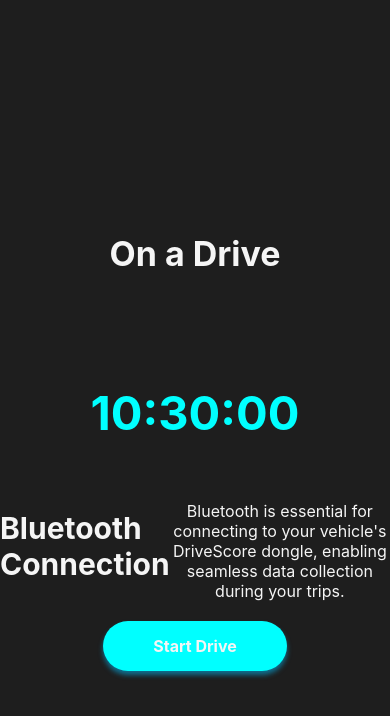
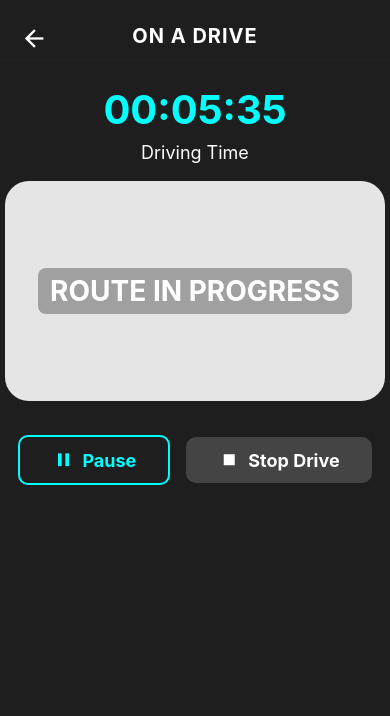
Before and after one commit to Deethya0715/Indicatory, a React Native app: screen /LiveDrivingScreen in a window 390 px wide. Shown: the top 716 px of the page. Built offline with nearby package versions, Linux system fonts and the light colour scheme.

Commit message:
live driving screen is almost done but i dont have the map connected yet

```diff
--- a/App.js
+++ b/App.js
@@ -23,6 +23,7 @@ export default function App() {
         <Stack.Screen name='MainDashboardScreen' component={MainDashboardScreen}/>
         <Stack.Screen name='LiveDrivingScreen' component={LiveDrivingScreen}/>
         <Stack.Screen name = 'TripHistoryScreen' component={TripHistoryScreen}/>
+        <Stack.Screen name = 'TripSummaryScreen' component={TripSummaryScreen}/>
         <Stack.Screen name = 'ProfileScreen' component={ProfileScreen}/>
       </Stack.Navigator>
     </NavigationContainer>
--- a/components/LiveDrivingScreen.js
+++ b/components/LiveDrivingScreen.js
@@ -1,102 +1,171 @@
-import React from 'react';
-import { Image, View, Text, TouchableOpacity, StyleSheet, SafeAreaView, StatusBar } from 'react-native';
-
+import React, { useState, useEffect, useRef } from 'react';
+import { View, Text, TouchableOpacity, StyleSheet, SafeAreaView, StatusBar, Image } from 'react-native';
+import Icon from 'react-native-vector-icons/MaterialCommunityIcons';
 
 const LiveDrivingScreen = ({ navigation }) => {
-  // Function to handle the button press and navigate to the next screen
-  const handlePress = () => {
-    // In your final app, this will navigate to the Dashboard screen
-    navigation.navigate('TripSummaryScreen');
+  // Timer logic
+  const [seconds, setSeconds] = useState(330); // 5:30 in seconds
+  const [paused, setPaused] = useState(false);
+  const intervalRef = useRef(null);
+
+  useEffect(() => {
+    if (!paused) {
+      intervalRef.current = setInterval(() => {
+        setSeconds((prev) => prev + 1);
+      }, 1000);
+    } else if (intervalRef.current) {
+      clearInterval(intervalRef.current);
+    }
+    return () => clearInterval(intervalRef.current);
+  }, [paused]);
+
+  const formatTime = (secs) => {
+    const m = String(Math.floor(secs / 60)).padStart(2, '0');
+    const s = String(secs % 60).padStart(2, '0');
+    return `00:${m}:${s}`;
   };
 
   return (
     <SafeAreaView style={styles.container}>
       <StatusBar barStyle="light-content" />
+      <View style={styles.header}>
+        <Icon name="arrow-left" size={28} color="#fff" style={styles.backIcon} />
+        <Text style={styles.headerText}>ON A DRIVE</Text>
+      </View>
       <View style={styles.content}>
-        {/* The Page's Title */}
-        <Text style={styles.title}>On a Drive</Text>
-
-        {/* Time is currently hard Coded/fixed time */}
-        <View>
-          <Text style={styles.timeFormatting}>10:30:00</Text>
+        <Text style={styles.timer}>{formatTime(seconds)}</Text>
+        <Text style={styles.drivingTime}>Driving Time</Text>
+        <View style={styles.mapContainer}>
+          {/* Replace with your map image if available */}
+          <Text style={styles.mapTitle}>ROUTE IN PROGRESS</Text>
         </View>
-
-        <View style = {styles.container}>
-          <Text style={styles.mapTextOverlay}>Bluetooth Connection</Text>
-          <Text style = {styles.bodyText}>Bluetooth is essential for connecting to your vehicle's DriveScore dongle, enabling seamless data collection during your trips.</Text>
+        <View style={styles.buttonRow}>
+          <TouchableOpacity
+            style={[styles.pauseButton, paused && styles.resumeButton]}
+            onPress={() => setPaused((prev) => !prev)}>
+            <Icon name="pause" size={22} color={paused ? '#fff' : '#00FFFF'} style={styles.buttonIcon} />
+            <Text style={[styles.pauseButtonText, paused && styles.resumeButtonText]}>{paused ? 'Resume' : 'Pause'}</Text>
+          </TouchableOpacity>
+          <TouchableOpacity style={styles.stopDriveButton} onPress={() => navigation.navigate('TripSummaryScreen')}>
+            <Icon name="stop" size={22} color="#fff" style={styles.buttonIcon} />
+            <Text style={styles.stopDriveButtonText}>Stop Drive</Text>
+          </TouchableOpacity>
         </View>
-
-        {/* The call-to-action button */}
-        <TouchableOpacity style={styles.button} onPress={handlePress}>
-          <Text style={styles.buttonText}>Start Drive</Text>
-        </TouchableOpacity>
       </View>
     </SafeAreaView>
   );
 };
 
-
-
 const styles = StyleSheet.create({
   container: {
     flex: 1,
-    backgroundColor: '#1e1e1e', // Your dark gray background
+    backgroundColor: '#1e1e1e',
+  },
+  header: {
+    flexDirection: 'row',
+    alignItems: 'center',
     justifyContent: 'center',
-    alignItems: 'center',
-    flexDirection: 'row',
+    paddingTop: 24,
+    paddingBottom: 12,
+    borderBottomWidth: 1,
+    borderBottomColor: '#222',
+  },
+  backIcon: {
+    position: 'absolute',
+    left: 20,
+    top: 24,
+  },
+  headerText: {
+    color: '#fff',
+    fontSize: 20,
+    fontWeight: 'bold',
+    letterSpacing: 1,
+    textAlign: 'center',
   },
   content: {
     flex: 1,
+    alignItems: 'center',
+    paddingTop: 24,
+  },
+  timer: {
+    fontSize: 40,
+    fontWeight: 'bold',
+    color: '#00FFFF',
+    textAlign: 'center',
+    marginBottom: 8,
+  },
+  drivingTime: {
+    color: '#fff',
+    fontSize: 18,
+    marginBottom: 18,
+  },
+  mapContainer: {
+    width: 380,
+    height: 220,
+    backgroundColor: '#e5e5e5',
+    borderRadius: 24,
+    alignItems: 'center',
+    justifyContent: 'center',
+    marginBottom: 24,
+    overflow: 'hidden',
+  },
+  mapTitle: {
+    color: '#fff',
+    fontWeight: 'bold',
+    fontSize: 28,
+    textAlign: 'center',
+    backgroundColor: 'rgba(0,0,0,0.3)',
+    paddingHorizontal: 12,
+    paddingVertical: 6,
+    borderRadius: 8,
+  },
+  buttonRow: {
+    flexDirection: 'row',
     justifyContent: 'center',
     alignItems: 'center',
+    marginTop: 10,
   },
-  title: {
-    fontSize: 34,
+  pauseButton: {
+    flexDirection: 'row',
+    alignItems: 'center',
+    borderWidth: 2,
+    borderColor: '#00FFFF',
+    borderRadius: 10,
+    paddingVertical: 12,
+    paddingHorizontal: 32,
+    marginRight: 16,
+    backgroundColor: 'transparent',
+  },
+  pauseButtonText: {
+    color: '#00FFFF',
     fontWeight: 'bold',
-    color: '#F5F5F5',
-    textAlign: 'center',
-    marginTop: 10,
-    marginBottom: 50,
-    paddingTop: 50,
+    fontSize: 18,
+    marginLeft: 8,
   },
-  timeFormatting: {
-    fontSize: 47,
+  resumeButton: {
+    backgroundColor: '#00BFFF',
+    borderColor: '#00BFFF',
+  },
+  resumeButtonText: {
+    color: '#fff',
+  },
+  stopDriveButton: {
+    flexDirection: 'row',
+    alignItems: 'center',
+    backgroundColor: '#444',
+    borderRadius: 10,
+    paddingVertical: 12,
+    paddingHorizontal: 32,
+  },
+  stopDriveButtonText: {
+    color: '#fff',
     fontWeight: 'bold',
-    color: '#00FFFF', // primary accent color
-    marginTop: 10,
-    marginBottom: 50,
-    textAlign: 'center',
-    paddingTop: 50,
+    fontSize: 18,
+    marginLeft: 8,
   },
-  mapTextOverlay: {
-    fontSize: 30,
-    fontWeight: 'bold',
-    color: '#F5F5F5',
-  },
-  bodyText: {
-    fontSize: 16,
-    color: '#F5F5F5',
-    marginTop: 10,
-    textAlign: 'center',
-  },
-  button: {
-    backgroundColor: '#00FFFF',
-    paddingVertical: 15,
-    paddingHorizontal: 50,
-    borderRadius: 30,
-    marginTop: 20,
-    shadowColor: '#00BFFF',
-    shadowOffset: { width: 0, height: 4 },
-    shadowOpacity: 0.5,
-    shadowRadius: 5,
-    elevation: 10,
-  },
-  buttonText: {
-    color: '#f5f5f5',
-    fontSize: 16,
-    fontWeight: 'bold',
+  buttonIcon: {
+    marginRight: 0,
   },
 });
 
-
 export default LiveDrivingScreen;
--- a/package.json
+++ b/package.json
@@ -10,6 +10,7 @@
     "web": "expo start --web"
   },
   "dependencies": {
+    "@react-navigation/bottom-tabs": "^7.4.6",
     "@react-navigation/native": "^7.1.17",
     "@react-navigation/stack": "^7.4.7",
     "expo": "~53.0.22",
```
Also changed, not shown: 1 other file (tests, documents, lock files or other folders).
